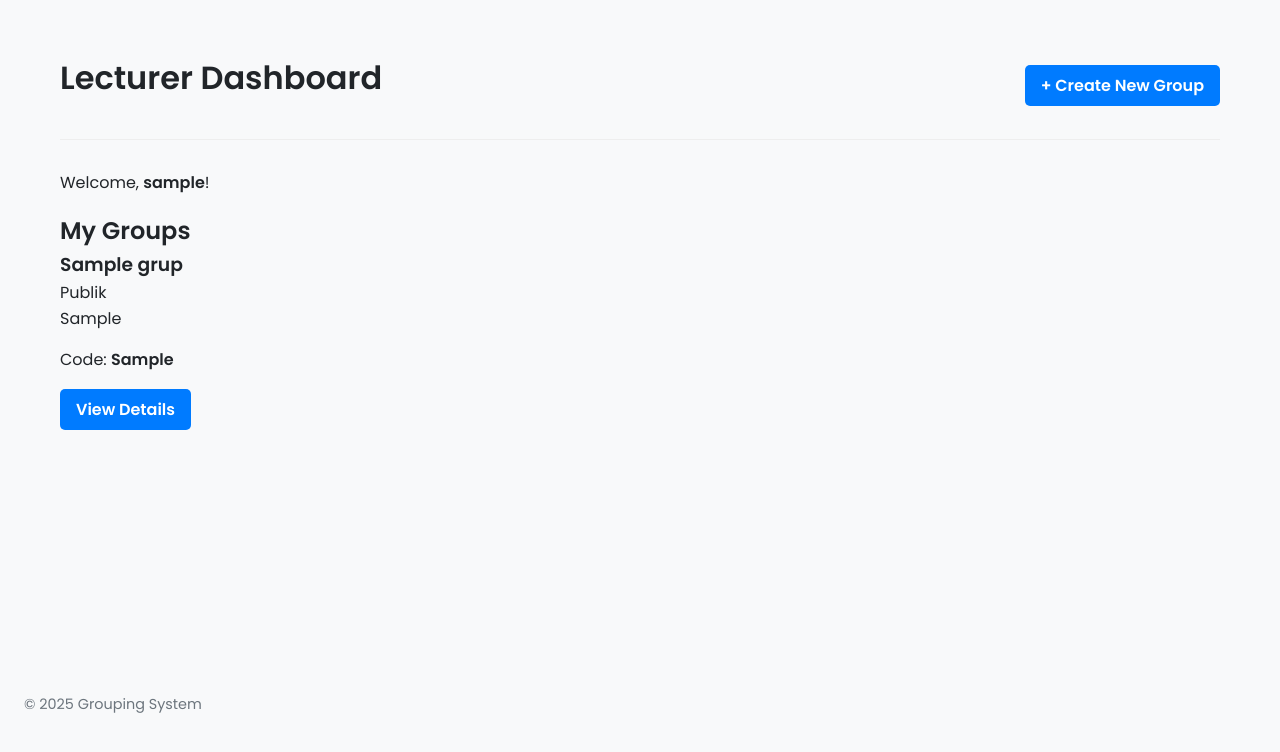
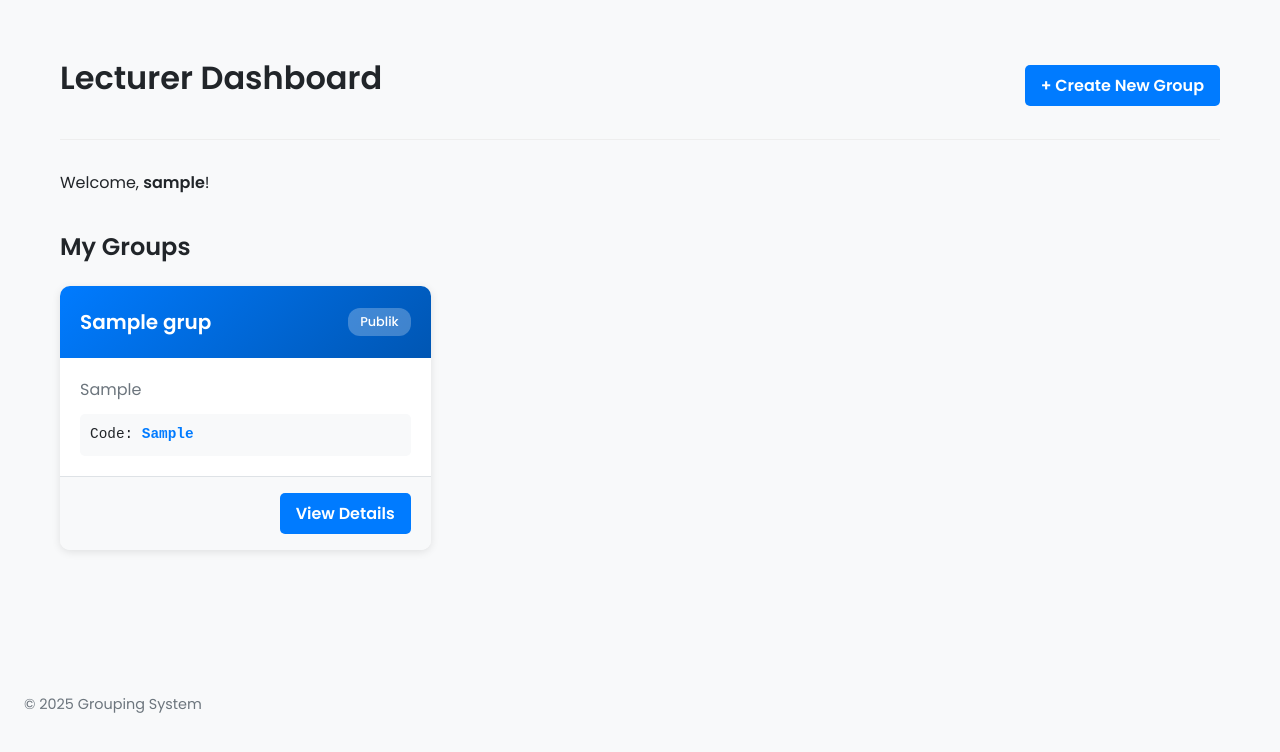
Before and after one commit to Henry-Hilton/Grouping-System, a PHP site: page /dosen/index.php in a window 1280 px wide. Shown: the part 48-800 px from the top of the page. Run offline with PHP 8.4, Linux system fonts and the light colour scheme; the visitor is signed in with stand-in values (Sample User, id 1); tables that the repository leaves empty hold one stand-in row (values such as "Sample post"); some libraries are stand-ins or nearby versions.

Commit message:
Integrated professional grid and card design with full dark mode support

```diff
--- a/assets/css/style.css
+++ b/assets/css/style.css
@@ -53,6 +53,13 @@ footer {
 h1 {
     margin-bottom: 16px;
     font-weight: 600;
+}
+
+h2.section-title {
+    margin-top: 32px;
+    margin-bottom: 20px;
+    font-weight: 600;
+    color: #212529;
 }
 
 p {
@@ -256,6 +263,7 @@ a:hover {
 .btn-edit:hover,
 .btn-details:hover {
     background-color: #0056b3;
+    text-decoration: none;
 }
 
 .btn-delete {
@@ -359,6 +367,11 @@ a:hover {
     border-bottom: 1px solid #eee;
 }
 
+.header-actions {
+    display: flex;
+    gap: 10px;
+}
+
 .dashboard-stats {
     display: flex;
     gap: 16px;
@@ -386,6 +399,89 @@ a:hover {
     font-size: 16px;
     color: #6c757d;
     margin: 0;
+}
+
+/* --- GROUP CARDS GRID --- */
+.group-grid {
+    display: grid;
+    grid-template-columns: repeat(auto-fill, minmax(320px, 1fr));
+    gap: 24px;
+    margin-top: 20px;
+}
+
+.group-card {
+    background-color: #ffffff;
+    border-radius: 10px;
+    box-shadow: 0 2px 8px rgba(0, 0, 0, 0.1);
+    overflow: hidden;
+    transition: transform 0.3s ease, box-shadow 0.3s ease;
+    display: flex;
+    flex-direction: column;
+}
+
+.group-card:hover {
+    transform: translateY(-4px);
+    box-shadow: 0 4px 16px rgba(0, 0, 0, 0.15);
+}
+
+.group-card .card-header {
+    background: linear-gradient(135deg, #007bff 0%, #0056b3 100%);
+    color: #ffffff;
+    padding: 20px;
+    display: flex;
+    justify-content: space-between;
+    align-items: center;
+}
+
+.group-card .card-header h3 {
+    margin: 0;
+    font-size: 1.25rem;
+    font-weight: 600;
+    color: #ffffff;
+}
+
+.group-card .badge {
+    background-color: rgba(255, 255, 255, 0.25);
+    color: #ffffff;
+    padding: 4px 12px;
+    border-radius: 12px;
+    font-size: 0.8rem;
+    font-weight: 500;
+    text-transform: capitalize;
+}
+
+.group-card .card-body {
+    padding: 20px;
+    flex-grow: 1;
+}
+
+.group-card .card-body p {
+    color: #6c757d;
+    margin-bottom: 12px;
+    line-height: 1.5;
+}
+
+.group-card .card-body p.code {
+    background-color: #f8f9fa;
+    padding: 10px;
+    border-radius: 5px;
+    font-family: 'Courier New', monospace;
+    font-size: 0.9rem;
+    color: #212529;
+    margin-bottom: 0;
+}
+
+.group-card .card-body p.code strong {
+    color: #007bff;
+    font-weight: 600;
+}
+
+.group-card .card-footer {
+    padding: 16px 20px;
+    background-color: #f8f9fa;
+    border-top: 1px solid #dee2e6;
+    display: flex;
+    justify-content: flex-end;
 }
 
 /* --- LOGIN PAGE --- */
@@ -488,6 +584,10 @@ body.dark-mode footer {
     border-color: #333;
 }
 
+body.dark-mode h2.section-title {
+    color: #e0e0e0;
+}
+
 /* Force Dark Backgrounds */
 body.dark-mode .card,
 body.dark-mode .group-card,
@@ -502,6 +602,26 @@ body.dark-mode .login-wrapper .card {
     box-shadow: none !important;
 }
 
+/* Dark Mode Group Cards */
+body.dark-mode .group-card .card-header {
+    background: linear-gradient(135deg, #0056b3 0%, #003d82 100%);
+}
+
+body.dark-mode .group-card .card-body p.code {
+    background-color: #2c2c2c;
+    color: #e0e0e0;
+    border: 1px solid #444;
+}
+
+body.dark-mode .group-card .card-body p.code strong {
+    color: #4da3ff;
+}
+
+body.dark-mode .group-card .card-footer {
+    background-color: #2c2c2c;
+    border-top-color: #444;
+}
+
 /* Force White Headers in Dark Mode */
 body.dark-mode .card h1,
 body.dark-mode .stat-card h2,
@@ -510,7 +630,8 @@ body.dark-mode .card h3,
 body.dark-mode .card .display-4,
 body.dark-mode .card .card-title,
 body.dark-mode .login-container h2,
-body.dark-mode .login-card h2 {
+body.dark-mode .login-card h2,
+body.dark-mode .group-card .card-header h3 {
     color: #ffffff !important;
 }
 
```
